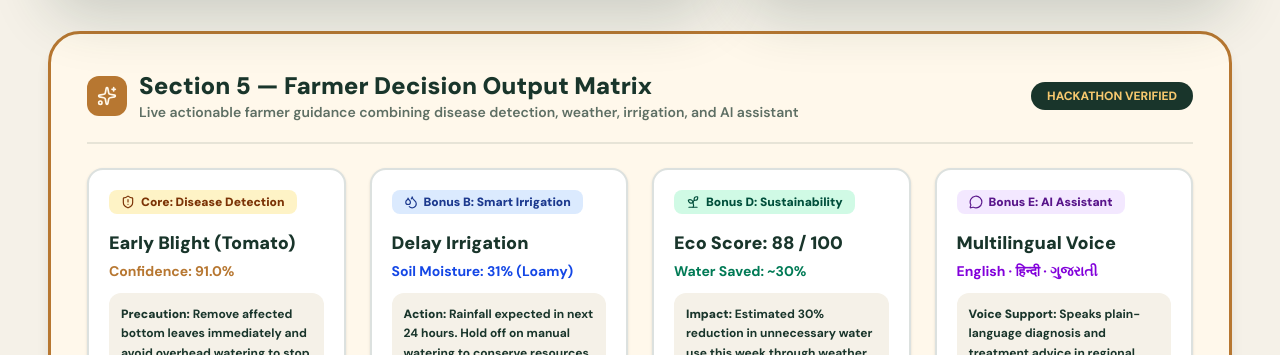
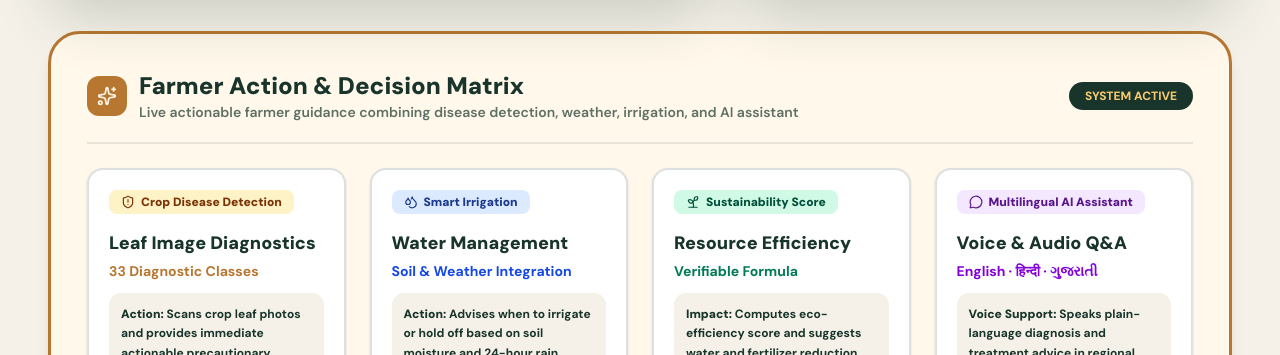
Before and after one commit to nandishpatel4647/AgriSmart_AI, a Next.js app in the folder frontend/: page /dashboard in a window 1280 px wide. Shown: the part 597-952 px from the top of the page. Built offline with nearby package versions, Linux system fonts and the light colour scheme; no server answers.

Commit message:
fix(ui): clean farmer-friendly UI labels focusing purely on functionalities without Section 5 text references

```diff
--- a/frontend/app/assistant/page.tsx
+++ b/frontend/app/assistant/page.tsx
@@ -278,7 +278,7 @@ export default function AssistantPage() {
                 </span>
                 <div>
                   <span className="text-xs font-black uppercase tracking-widest text-[#f6c86e]">
-                    SECTION 5 AI ASSISTANT RESPONSE
+                    AI FARMER ASSISTANT ADVISORY
                   </span>
                   <h2 className="text-2xl sm:text-3xl font-black text-white tracking-tight mt-0.5">
                     Grounded Advisory Output
--- a/frontend/app/dashboard/page.tsx
+++ b/frontend/app/dashboard/page.tsx
@@ -85,8 +85,8 @@ export default function DashboardPage() {
           </div>
         </section>
 
-        {/* SECTION 5 SAMPLE SCENARIO CARDS (Prominent Hackathon Alignment) */}
-        <section className="mt-10" data-testid="section5-sample-scenarios">
+        {/* FARMER DECISION MATRIX (Functionalities Overview) */}
+        <section className="mt-10" data-testid="functionalities-matrix">
           <div className="rounded-[32px] border-3 border-[#b77731] bg-[#fff8eb] p-7 sm:p-9 shadow-lg">
             <div className="flex flex-wrap items-center justify-between gap-3 border-b-2 border-[#19352b]/10 pb-5">
               <div className="flex items-center gap-3">
@@ -95,7 +95,7 @@ export default function DashboardPage() {
                 </span>
                 <div>
                   <h2 className="text-xl sm:text-2xl font-black text-[#19352b]">
-                    Section 5 — Farmer Decision Output Matrix
+                    Farmer Action & Decision Matrix
                   </h2>
                   <p className="text-sm font-semibold text-[#19352b]/70">
                     Live actionable farmer guidance combining disease detection, weather, irrigation, and AI assistant
@@ -103,67 +103,67 @@ export default function DashboardPage() {
                 </div>
               </div>
               <span className="rounded-full bg-[#19352b] px-4 py-1.5 text-xs font-extrabold text-[#f6c86e]">
-                HACKATHON VERIFIED
+                SYSTEM ACTIVE
               </span>
             </div>
 
             <div className="mt-6 grid gap-6 sm:grid-cols-2 lg:grid-cols-4">
 
-              {/* Output 1: Disease Detection */}
+              {/* Feature 1: Disease Detection */}
               <div className="rounded-2xl border-2 border-[#19352b]/15 bg-white p-5 shadow-sm">
                 <span className="inline-flex items-center gap-1.5 rounded-lg bg-amber-100 px-3 py-1 text-xs font-black text-amber-900">
-                  <ShieldAlert size={14} /> Core: Disease Detection
+                  <ShieldAlert size={14} /> Crop Disease Detection
                 </span>
                 <h3 className="mt-3 text-lg font-black text-[#19352b]">
-                  Early Blight (Tomato)
+                  Leaf Image Diagnostics
                 </h3>
                 <p className="mt-1 text-sm font-bold text-[#b77731]">
-                  Confidence: 91.0%
+                  33 Diagnostic Classes
                 </p>
                 <div className="mt-3 rounded-xl bg-[#f5f1e8] p-3 text-xs font-bold leading-relaxed text-[#19352b]">
-                  <strong>Precaution:</strong> Remove affected bottom leaves immediately and avoid overhead watering to stop spore spread.
+                  <strong>Action:</strong> Scans crop leaf photos and provides immediate actionable precautionary treatment guidance.
                 </div>
               </div>
 
-              {/* Output 2: Smart Irrigation */}
+              {/* Feature 2: Smart Irrigation */}
               <div className="rounded-2xl border-2 border-[#19352b]/15 bg-white p-5 shadow-sm">
                 <span className="inline-flex items-center gap-1.5 rounded-lg bg-blue-100 px-3 py-1 text-xs font-black text-blue-900">
-                  <Droplets size={14} /> Bonus B: Smart Irrigation
+                  <Droplets size={14} /> Smart Irrigation
                 </span>
                 <h3 className="mt-3 text-lg font-black text-[#19352b]">
-                  Delay Irrigation
+                  Water Management
                 </h3>
                 <p className="mt-1 text-sm font-bold text-blue-700">
-                  Soil Moisture: 31% (Loamy)
+                  Soil & Weather Integration
                 </p>
                 <div className="mt-3 rounded-xl bg-[#f5f1e8] p-3 text-xs font-bold leading-relaxed text-[#19352b]">
-                  <strong>Action:</strong> Rainfall expected in next 24 hours. Hold off on manual watering to conserve resources.
+                  <strong>Action:</strong> Advises when to irrigate or hold off based on soil moisture and 24-hour rain forecasts.
                 </div>
               </div>
 
-              {/* Output 3: Sustainability Score */}
+              {/* Feature 3: Sustainability Score */}
               <div className="rounded-2xl border-2 border-[#19352b]/15 bg-white p-5 shadow-sm">
                 <span className="inline-flex items-center gap-1.5 rounded-lg bg-emerald-100 px-3 py-1 text-xs font-black text-emerald-900">
-                  <Sprout size={14} /> Bonus D: Sustainability
+                  <Sprout size={14} /> Sustainability Score
                 </span>
                 <h3 className="mt-3 text-lg font-black text-[#19352b]">
-                  Eco Score: 88 / 100
+                  Resource Efficiency
                 </h3>
                 <p className="mt-1 text-sm font-bold text-emerald-700">
-                  Water Saved: ~30%
+                  Verifiable Formula
                 </p>
                 <div className="mt-3 rounded-xl bg-[#f5f1e8] p-3 text-xs font-bold leading-relaxed text-[#19352b]">
-                  <strong>Impact:</strong> Estimated 30% reduction in unnecessary water use this week through weather integration.
+                  <strong>Impact:</strong> Computes eco-efficiency score and suggests water and fertilizer reduction methods.
                 </div>
               </div>
 
-              {/* Output 4: AI Assistant */}
+              {/* Feature 4: AI Assistant */}
               <div className="rounded-2xl border-2 border-[#19352b]/15 bg-white p-5 shadow-sm">
                 <span className="inline-flex items-center gap-1.5 rounded-lg bg-purple-100 px-3 py-1 text-xs font-black text-purple-900">
-                  <MessageCircle size={14} /> Bonus E: AI Assistant
+                  <MessageCircle size={14} /> Multilingual AI Assistant
                 </span>
                 <h3 className="mt-3 text-lg font-black text-[#19352b]">
-                  Multilingual Voice
+                  Voice & Audio Q&A
                 </h3>
                 <p className="mt-1 text-sm font-bold text-purple-700">
                   English · हिन्दी · ગુજરાતી
--- a/frontend/app/weather/page.tsx
+++ b/frontend/app/weather/page.tsx
@@ -297,10 +297,10 @@ export default function WeatherPage() {
             </div>
           </div>
 
-          {/* SECTION 5 FARMER ACTION CARD */}
+          {/* FARMER SMART IRRIGATION ADVISORY CARD */}
           <div className="mt-8 rounded-3xl bg-white/10 p-6 border-2 border-white/15">
             <div className="flex items-center gap-3 text-[#f6c86e] font-black text-sm uppercase tracking-wider">
-              <Sparkles size={20} /> SECTION 5 SMART IRRIGATION ADVISORY
+              <Sparkles size={20} /> SMART IRRIGATION ADVISORY
             </div>
             <p className="mt-2 text-lg sm:text-xl font-extrabold text-white leading-snug">
               {(forecast[0]?.rain_probability ?? 18) > 30
```
